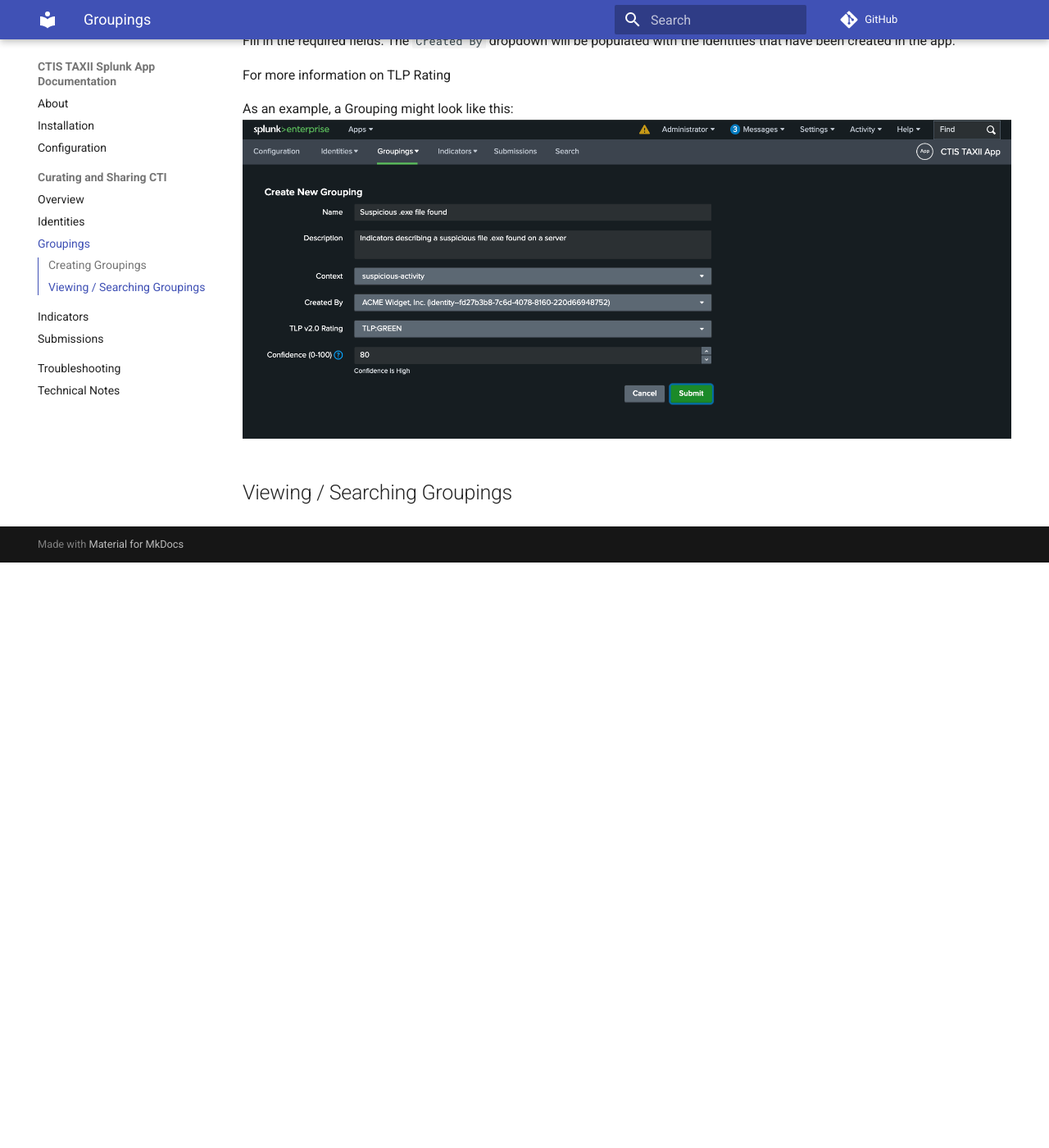
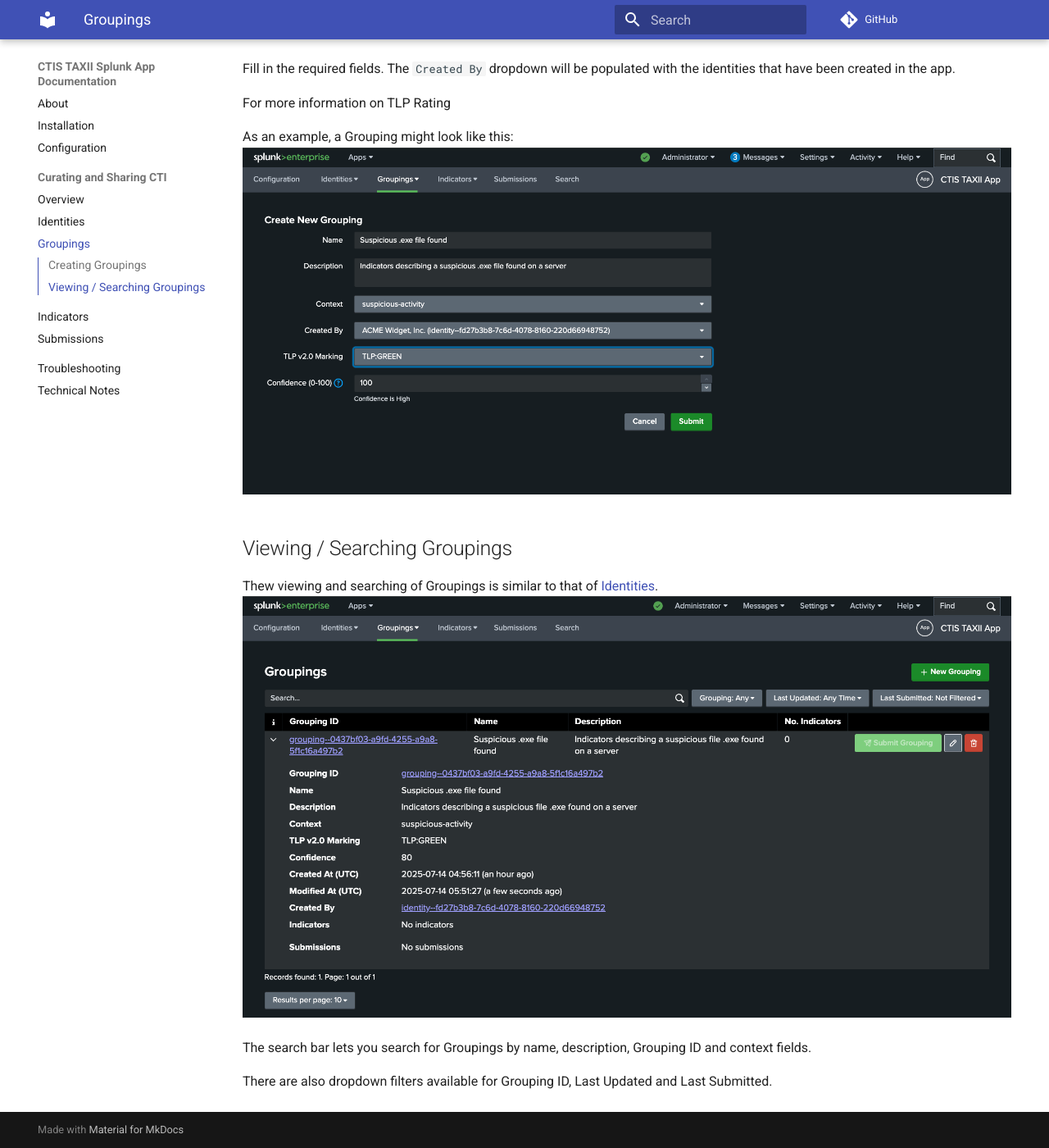
Before and after one commit to splunk/ctis-taxii-splunk-app, an MkDocs documentation site: the page built from docs/ctis-taxii-splunk-app/docs/cti-mgmt/groupings.md, in a window 1280 px wide and 1400 px high, scrolled down 755 px. Shown: the whole window at 82% size. Built offline with MkDocs 1.6.1 and Material for MkDocs 9.7.7, drawn with Linux system fonts in a browser that asks for light colours; comment, search, counter and statistics services are not loaded; before the commit the page ends 1441 px from its top, so only the background shows below that.

Commit message:
fix: Update docs screenshots to show the updated label "TLP v2.0 Marking"

```diff
--- a/docs/ctis-taxii-splunk-app/docs/cti-mgmt/groupings.md
+++ b/docs/ctis-taxii-splunk-app/docs/cti-mgmt/groupings.md
@@ -14,4 +14,12 @@
 As an example, a Grouping might look like this:
 ![Example New Grouping Form](../img/new_grouping_filled_form.png)
 
+
+
 ## Viewing / Searching Groupings
+Thew viewing and searching of Groupings is similar to that of [Identities](identities.md).
+![View Groupings](../img/view_groupings.png)
+
+The search bar lets you search for Groupings by name, description, Grouping ID and context fields.
+
+There are also dropdown filters available for Grouping ID, Last Updated and Last Submitted.
```
Also changed, not shown: docs/ctis-taxii-splunk-app/docs/img/new_grouping_blank_form.png, docs/ctis-taxii-splunk-app/docs/img/new_grouping_filled_form.png, docs/ctis-taxii-splunk-app/docs/img/new_identity_blank_form.png, docs/ctis-taxii-splunk-app/docs/img/new_identity_filled_form.png, docs/ctis-taxii-splunk-app/docs/img/view_groupings.png (added), docs/ctis-taxii-splunk-app/docs/img/view_groupings_search.png (deleted), docs/ctis-taxii-splunk-app/docs/img/view_identities_search.png.
